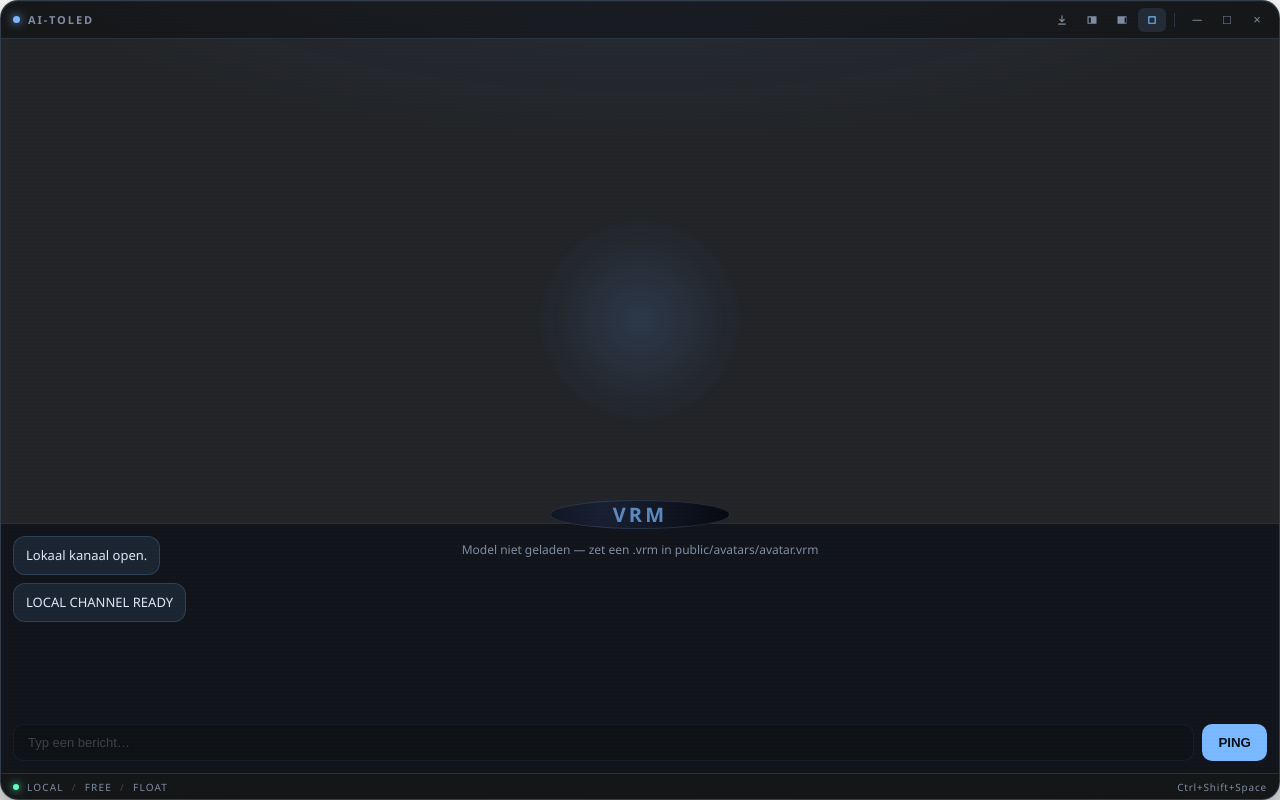
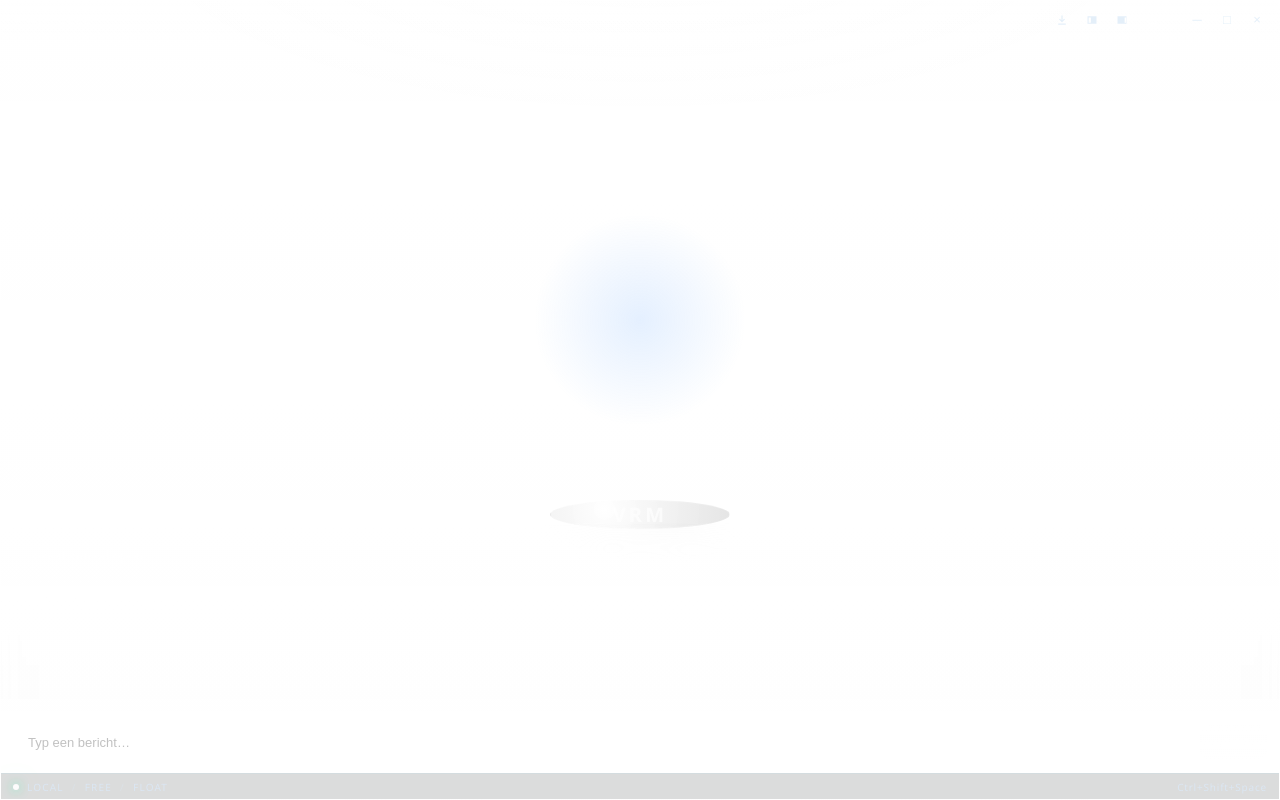
Before and after one commit to wilfredBart/AI-TOLD, a React (Vite) app: page / in a window 1280 px wide. Built offline with nearby package versions, Linux system fonts and the light colour scheme; no server answers.

Commit message:
Refine HUD to near-transparent monochrome glass

```diff
--- a/src/App.css
+++ b/src/App.css
@@ -1,12 +1,15 @@
 :root {
-  --bg: rgba(4, 6, 10, 0.88);
-  --glass: rgba(10, 14, 22, 0.72);
-  --border: rgba(140, 190, 255, 0.16);
-  --text: #dce7f7;
-  --muted: #7f8da3;
-  --accent: #79b8ff;
-  --danger: #e25b73;
-  --led: #5cffc0;
+  --bg: rgba(255, 255, 255, 0.02);
+  --glass: rgba(255, 255, 255, 0.03);
+  --panel: rgba(255, 255, 255, 0.015);
+  --border: rgba(255, 255, 255, 0.12);
+  --text: rgba(255, 255, 255, 0.9);
+  --muted: rgba(255, 255, 255, 0.7);
+  --accent: rgba(255, 255, 255, 0.92);
+  --accent-strong: rgba(255, 255, 255, 0.88);
+  --danger: rgba(255, 255, 255, 0.8);
+  --led: rgba(255, 255, 255, 0.9);
+  --shadow: rgba(0, 0, 0, 0.06);
 }
 
 * {
@@ -39,14 +42,22 @@ button:not(:disabled),
   display: flex;
   flex-direction: column;
   background:
-    radial-gradient(1200px 400px at 50% -10%, rgba(80, 140, 255, 0.08), transparent 55%),
-    var(--bg);
-  border: 1px solid var(--border);
-  border-radius: 18px;
+    linear-gradient(180deg, rgba(255, 255, 255, 0.02), rgba(255, 255, 255, 0.005)),
+    radial-gradient(
+      1400px 520px at 50% -10%,
+      rgba(255, 255, 255, 0.03),
+      transparent 38%
+    ),
+    rgba(255, 255, 255, 0.01);
+  border: 1px solid rgba(255, 255, 255, 0.08);
+  border-radius: 0;
   overflow: hidden;
   box-shadow:
-    inset 0 1px 0 rgba(180, 210, 255, 0.08),
-    0 18px 50px rgba(0, 0, 0, 0.55);
+    inset 0 1px 0 rgba(255, 255, 255, 0.05),
+    inset 0 0 12px rgba(255, 255, 255, 0.02),
+    0 8px 24px rgba(0, 0, 0, 0.03);
+  backdrop-filter: blur(18px) saturate(0.8) brightness(1.1);
+  -webkit-backdrop-filter: blur(18px) saturate(0.8) brightness(1.1);
 }
 
 .app-shell.is-docked {
@@ -73,10 +84,15 @@ button:not(:disabled),
   display: flex;
   align-items: stretch;
   justify-content: space-between;
-  background: rgba(0, 0, 0, 0.35);
-  border-bottom: 1px solid var(--border);
+  background: linear-gradient(
+    180deg,
+    rgba(255, 255, 255, 0.02),
+    rgba(255, 255, 255, 0.005)
+  );
+  border-bottom: 1px solid rgba(255, 255, 255, 0.06);
   flex-shrink: 0;
   z-index: 12;
+  box-shadow: none;
 }
 
 .titlebar-drag {
@@ -92,8 +108,8 @@ button:not(:disabled),
   width: 7px;
   height: 7px;
   border-radius: 50%;
-  background: var(--accent);
-  box-shadow: 0 0 10px var(--accent);
+  background: rgba(255, 255, 255, 0.8);
+  box-shadow: 0 0 10px rgba(255, 255, 255, 0.2);
 }
 
 .titlebar-title {
@@ -127,11 +143,15 @@ button:not(:disabled),
   border: none;
   border-radius: 6px;
   background: transparent;
-  color: var(--muted);
+  color: rgba(217, 233, 247, 0.72);
   display: flex;
   align-items: center;
   justify-content: center;
-  transition: background 0.15s, color 0.15s;
+  transition:
+    background 0.15s,
+    color 0.15s,
+    box-shadow 0.15s,
+    transform 0.15s;
   -webkit-app-region: no-drag;
   app-region: no-drag;
 }
@@ -142,13 +162,15 @@ button:not(:disabled),
 }
 
 .icon-btn:hover {
-  background: rgba(255, 255, 255, 0.07);
+  background: rgba(255, 255, 255, 0.04);
   color: var(--text);
+  box-shadow: inset 0 0 0 1px rgba(255, 255, 255, 0.08);
 }
 
 .icon-btn.active {
   color: var(--accent);
-  background: rgba(121, 184, 255, 0.12);
+  background: rgba(255, 255, 255, 0.04);
+  box-shadow: inset 0 0 0 1px rgba(255, 255, 255, 0.08);
 }
 
 .icon-btn.danger:hover {
@@ -196,7 +218,11 @@ button:not(:disabled),
   height: 220px;
   transform: translate(-50%, -50%);
   border-radius: 50%;
-  background: radial-gradient(circle, rgba(90, 160, 255, 0.16), transparent 68%);
+  background: radial-gradient(
+    circle,
+    rgba(90, 160, 255, 0.16),
+    transparent 68%
+  );
   z-index: 0;
 }
 
@@ -213,8 +239,8 @@ button:not(:disabled),
   width: 180px;
   height: 180px;
   border-radius: 50%;
-  border: 1px solid var(--border);
-  background: radial-gradient(circle at 30% 30%, #182033, #07090f);
+  border: 1px solid rgba(255, 255, 255, 0.14);
+  background: radial-gradient(circle at 30% 30%, rgba(255, 255, 255, 0.08), rgba(0, 0, 0, 0.1));
   display: flex;
   align-items: center;
   justify-content: center;
@@ -236,10 +262,17 @@ button:not(:disabled),
 .chat-section {
   height: 34%;
   min-height: 168px;
-  border-top: 1px solid var(--border);
-  background: var(--glass);
+  border-top: 1px solid rgba(255, 255, 255, 0.06);
+  background: linear-gradient(
+    180deg,
+    rgba(255, 255, 255, 0.02),
+    rgba(255, 255, 255, 0.01)
+  );
+  border-radius: 18px 18px 0 0;
   display: flex;
   flex-direction: column;
+  backdrop-filter: blur(14px);
+  -webkit-backdrop-filter: blur(14px);
 }
 
 .chat-placeholder {
@@ -269,8 +302,9 @@ button:not(:disabled),
 
 .msg.ai {
   align-self: flex-start;
-  background: rgba(121, 184, 255, 0.1);
-  border: 1px solid rgba(121, 184, 255, 0.18);
+  background: rgba(255, 255, 255, 0.02);
+  border: 1px solid rgba(255, 255, 255, 0.08);
+  box-shadow: none;
 }
 
 .input-row {
@@ -280,13 +314,14 @@ button:not(:disabled),
 
 .input-row input {
   flex: 1;
-  background: rgba(0, 0, 0, 0.38);
-  border: 1px solid var(--border);
-  border-radius: 10px;
+  background: rgba(255, 255, 255, 0.015);
+  border: 1px solid rgba(255, 255, 255, 0.08);
+  border-radius: 12px;
   padding: 10px 14px;
   color: var(--text);
   font-size: 13px;
   outline: none;
+  box-shadow: inset 0 0 0 1px rgba(255, 255, 255, 0.01);
 }
 
 .input-row input:disabled,
@@ -296,12 +331,17 @@ button:not(:disabled),
 }
 
 .input-row button {
-  background: var(--accent);
-  color: #071018;
-  border: none;
-  border-radius: 10px;
+  background: linear-gradient(
+    180deg,
+    rgba(255, 255, 255, 0.08),
+    rgba(255, 255, 255, 0.02)
+  );
+  color: rgba(255, 255, 255, 0.9);
+  border: 1px solid rgba(255, 255, 255, 0.08);
+  border-radius: 12px;
   padding: 0 16px;
   font-weight: 650;
+  box-shadow: none;
 }
 
 .status-bar {
@@ -312,9 +352,9 @@ button:not(:disabled),
   padding: 0 12px;
   font-size: 10px;
   letter-spacing: 0.12em;
-  color: var(--muted);
-  border-top: 1px solid var(--border);
-  background: rgba(0, 0, 0, 0.4);
+  color: rgba(217, 233, 247, 0.8);
+  border-top: 1px solid rgba(127, 214, 255, 0.08);
+  background: rgba(4, 8, 12, 0.14);
   z-index: 12;
 }
 
@@ -323,7 +363,9 @@ button:not(:disabled),
   height: 6px;
   border-radius: 50%;
   background: var(--led);
-  box-shadow: 0 0 8px var(--led);
+  box-shadow:
+    0 0 10px rgba(125, 248, 201, 0.95),
+    0 0 20px rgba(125, 248, 201, 0.56);
 }
 
 .status-bar .sep {
@@ -347,8 +389,12 @@ button:not(:disabled),
   height: 6px;
   cursor: ns-resize;
 }
-.rh-north { top: 0; }
-.rh-south { bottom: 0; }
+.rh-north {
+  top: 0;
+}
+.rh-south {
+  bottom: 0;
+}
 
 .rh-east,
 .rh-west {
@@ -357,14 +403,37 @@ button:not(:disabled),
   width: 6px;
   cursor: ew-resize;
 }
-.rh-east { right: 0; }
-.rh-west { left: 0; }
+.rh-east {
+  right: 0;
+}
+.rh-west {
+  left: 0;
+}
 
-.rh-northEast, .rh-northWest, .rh-southEast, .rh-southWest {
+.rh-northEast,
+.rh-northWest,
+.rh-southEast,
+.rh-southWest {
   width: 12px;
   height: 12px;
 }
-.rh-northEast { top: 0; right: 0; cursor: nesw-resize; }
-.rh-northWest { top: 0; left: 0; cursor: nwse-resize; }
-.rh-southEast { bottom: 0; right: 0; cursor: nwse-resize; }
-.rh-southWest { bottom: 0; left: 0; cursor: nesw-resize; }
+.rh-northEast {
+  top: 0;
+  right: 0;
+  cursor: nesw-resize;
+}
+.rh-northWest {
+  top: 0;
+  left: 0;
+  cursor: nwse-resize;
+}
+.rh-southEast {
+  bottom: 0;
+  right: 0;
+  cursor: nwse-resize;
+}
+.rh-southWest {
+  bottom: 0;
+  left: 0;
+  cursor: nesw-resize;
+}
```
